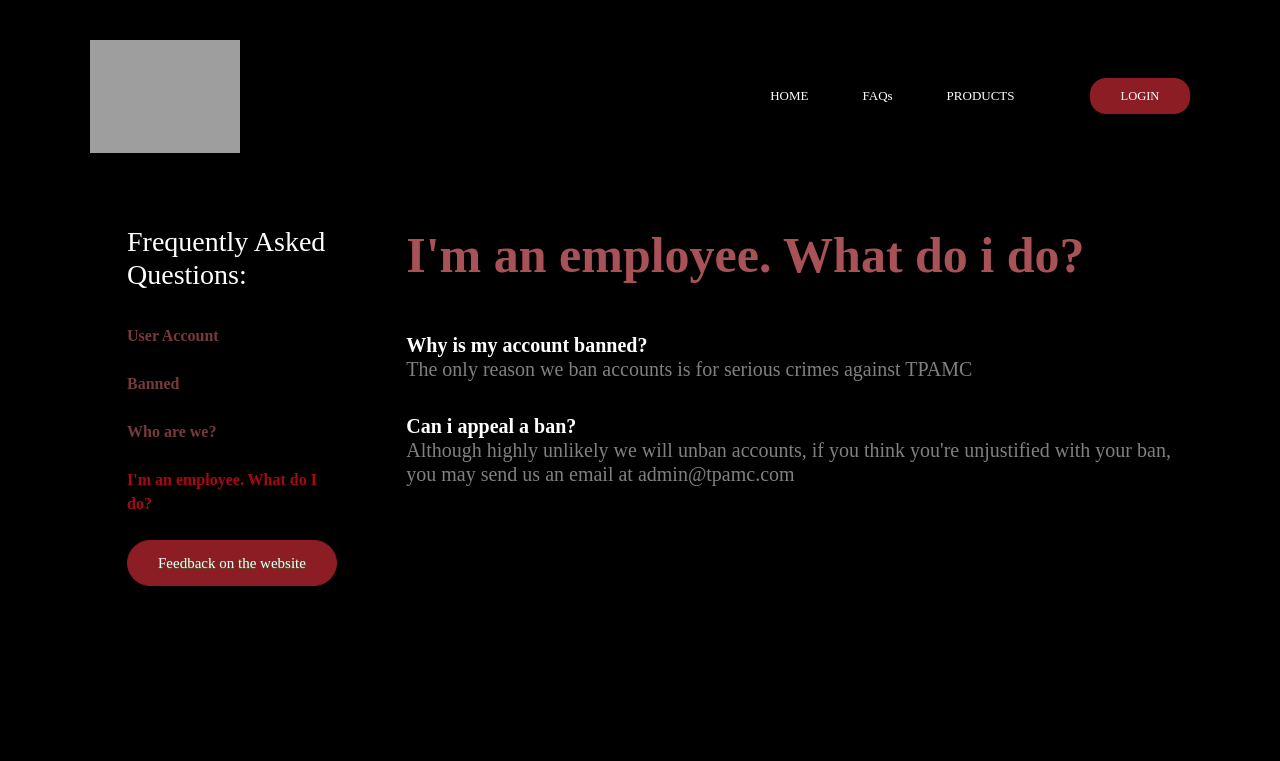
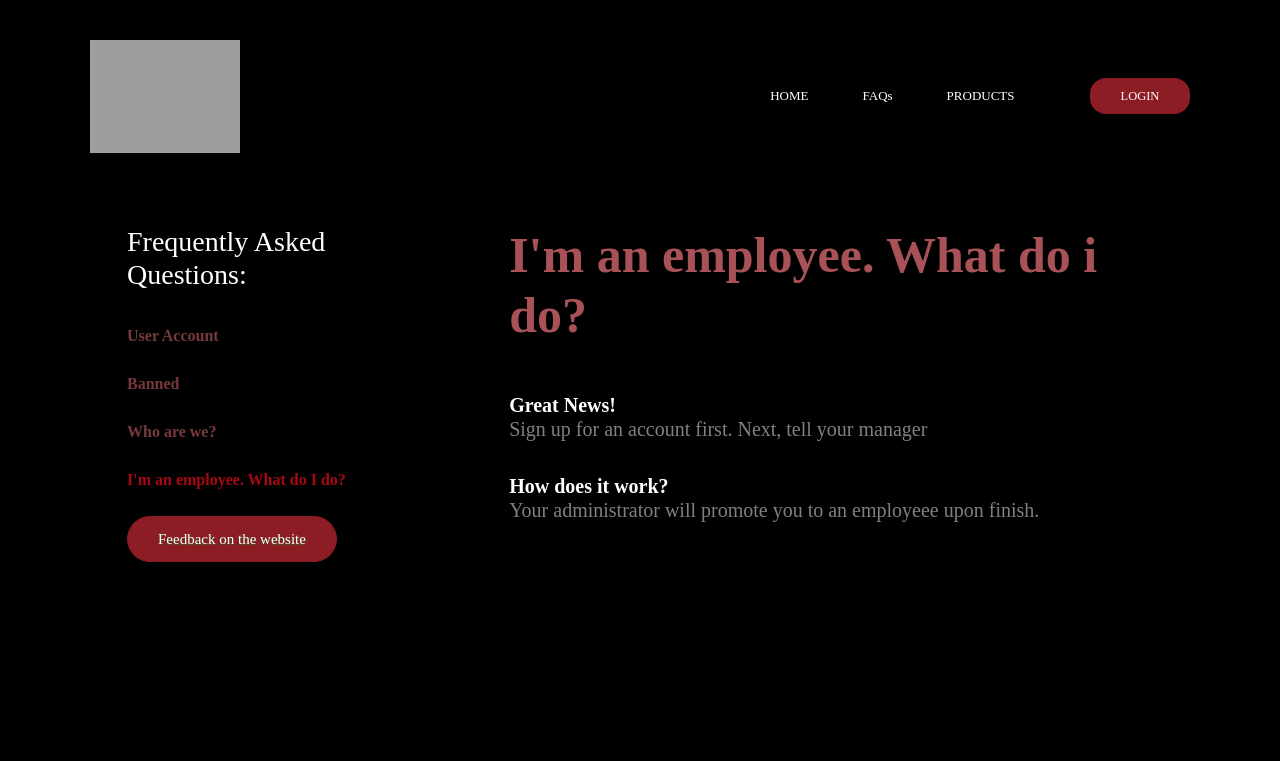
Before and after one commit to darrenori/swappy, a PHP site: page /swapproj/faq/employee.php in a window 1280 px wide. Shown: the top 761 px of the page. Run offline with PHP 8.4, Linux system fonts and the light colour scheme; some libraries are stand-ins or nearby versions; grey boxes are pictures that could not be loaded.

Commit message:
fixed mail

```diff
--- a/faq/banned.php
+++ b/faq/banned.php
@@ -488,7 +488,7 @@
                             <input type="hidden" name="_subject" value="New Feedback!">
                             <input type="email" name="email" class="form-control" placeholder="Email Address" required>
                             <br>
-                            <input type="hidden" name="_next" value="https://swapamc.com/swapproj/faq">
+                            <input type="hidden" name="_next" value="https://www.swapamc.com/swapproj/faq">
                             <textarea type="text" name="message" class="form-control" rows="5" placeholder="Write your feedback here" required></textarea>
                             <br>
                             <button class="btn" type="submit">Submit Feedback</button>
--- a/faq/employee.php
+++ b/faq/employee.php
@@ -488,7 +488,7 @@
                             <input type="hidden" name="_subject" value="New Feedback!">
                             <input type="email" name="email" class="form-control" placeholder="Email Address" required>
                             <br>
-                            <input type="hidden" name="_next" value="https://swapamc.com/swapproj/faq">
+                            <input type="hidden" name="_next" value="https://www.swapamc.com/swapproj/faq">
                             <textarea type="text" name="message" class="form-control" rows="5" placeholder="Write your feedback here" required></textarea>
                             <br>
                             <button class="btn" type="submit">Submit Feedback</button>
@@ -504,7 +504,7 @@
 
         </div>
         <div class="thing">
-              <h1 class="useraccount"><spann>I'm an employee. What do i do?</spann><br><br><span>Why is my account banned?<span><br><spanone>The only reason we ban accounts is for serious crimes against TPAMC</spanone><br><hr><spannn>Can i appeal a ban?<spannn><br><spanone>Although highly unlikely we will unban accounts, if you think you're unjustified with your ban, you may send us an email at <email>admin@tpamc.com</email></spanone></h1>
+              <h1 class="useraccount"><spann>I'm an employee. What do i do?</spann><br><br><span>Great News!<span><br><spanone>Sign up for an account first. Next, tell your manager</spanone><br><hr><spannn>How does it work?<spannn><br><spanone>Your administrator will promote you to an employeee upon finish.  </spanone></h1>
          </div>
     </div>
 
--- a/faq/faq.php
+++ b/faq/faq.php
@@ -488,7 +488,7 @@
                             <input type="hidden" name="_subject" value="New Feedback!">
                             <input type="email" name="email" class="form-control" placeholder="Email Address" required>
                             <br>
-                            <input type="hidden" name="_next" value="https://swapamc.com/swapproj/faq">
+                            <input type="hidden" name="_next" value="https://www.swapamc.com/swapproj/faq">
                             <textarea type="text" name="message" class="form-control" rows="5" placeholder="Write your feedback here" required></textarea>
                             <br>
                             <button style="color:#8D1D25; background-color:white; width:100%;" class="btn" type="submit">Submit Feedback</button>
--- a/faq/faqq.php
+++ b/faq/faqq.php
@@ -494,7 +494,7 @@
                             <input type="hidden" name="_subject" value="New Feedback!">
                             <input type="email" name="email" placeholder="Email Address" required>
                             <br><br>
-                            <input type="hidden" name="_next" value="https://swapamc.com/swapproj/faq">
+                            <input type="hidden" name="_next" value="https://www.swapamc.com/swapproj/faq">
                             <input type="text" name="message" placeholder="Write your feedback here" required>
                             <br><br>
                             <button type="submit">Submit Feedback</button>
--- a/faq/whoarewe.php
+++ b/faq/whoarewe.php
@@ -488,7 +488,7 @@
                             <input type="hidden" name="_subject" value="New Feedback!">
                             <input type="email" name="email" class="form-control" placeholder="Email Address" required>
                             <br>
-                            <input type="hidden" name="_next" value="https://swapamc.com/swapproj/faq">
+                            <input type="hidden" name="_next" value="https://www.swapamc.com/swapproj/faq">
                             <textarea type="text" name="message" class="form-control" rows="5" placeholder="Write your feedback here" required></textarea>
                             <br>
                             <button class="btn" type="submit">Submit Feedback</button>
```
